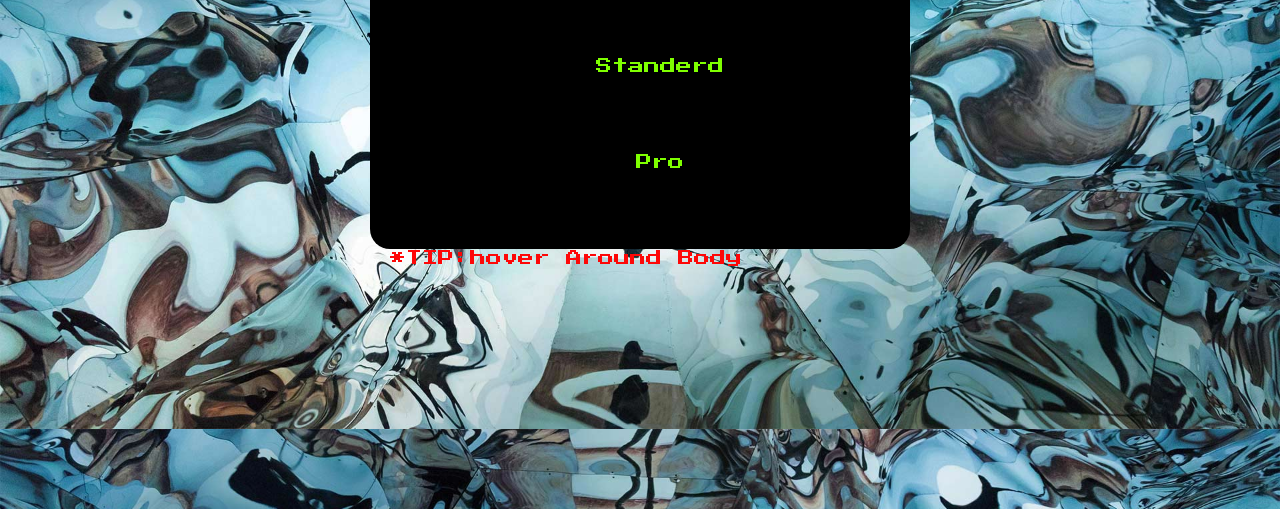
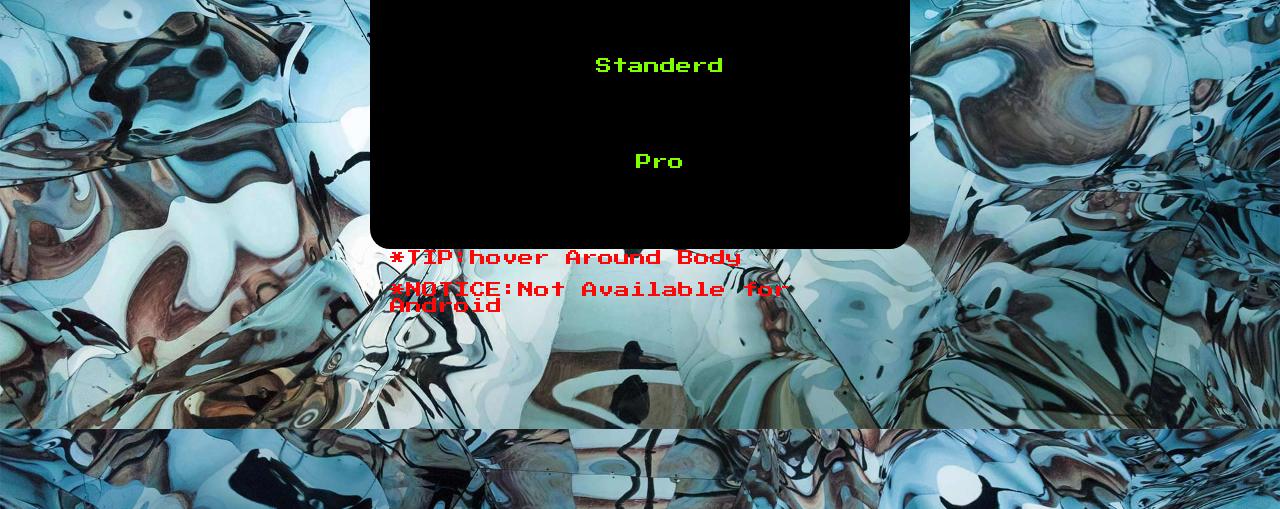
Before and after one commit to Greatgabbar/canvas, a plain HTML site: page index.html in a window 1280 px wide. Shown: the part 291-800 px from the top of the page. Drawn offline with Linux system fonts and the light colour scheme.

Commit message:
adding caution

```diff
--- a/index.html
+++ b/index.html
@@ -54,6 +54,7 @@
     <li><a href="./varient/pre.html">Pro</a></li>
   </ul>
   <p>*TIP:hover Around Body</p>
+    <p>*NOTICE:Not Available for Android</p>
 </div>
 </body>
 <script>
```
